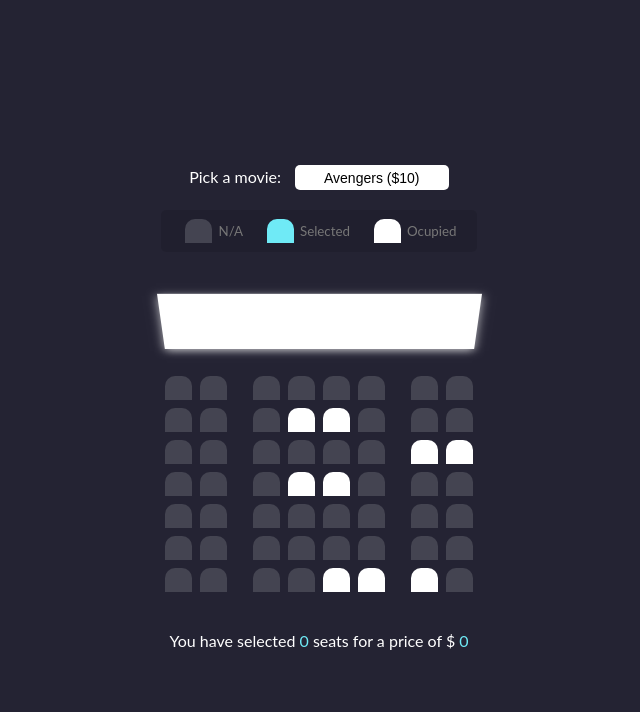
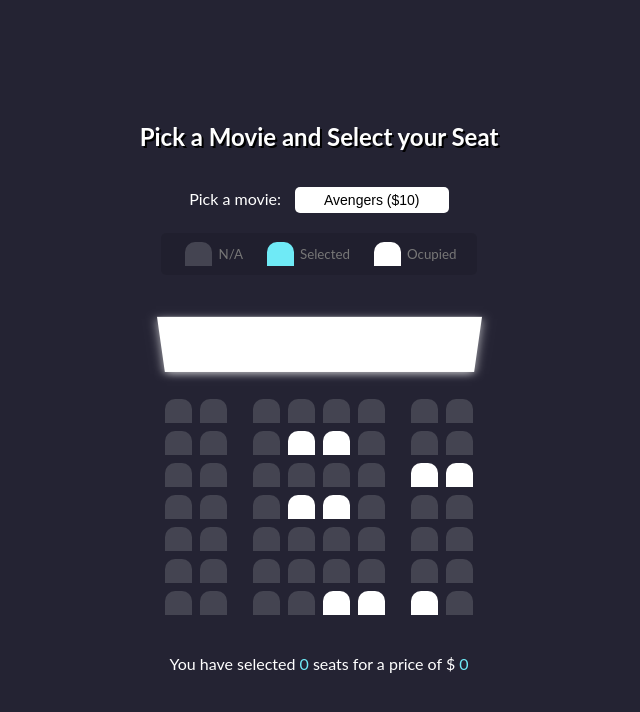
Before and after one commit to martin-webs/mySandboxRepo, a plain HTML site: page movie-seat-booking/index.html in a window 1280 px wide. Shown: the whole page, without its empty margins (321-961 px from the left). Drawn offline with Linux system fonts and the light colour scheme.

Commit message:
animated h1

```diff
--- a/movie-seat-booking/index.html
+++ b/movie-seat-booking/index.html
@@ -8,6 +8,7 @@
 	<title>Movie Seat Booking</title>
 </head>
 <body>
+	<h1>Pick a Movie and Select your Seat</h1>
 	<div class="movie-container">
 		<label>Pick a movie:</label>
 		<select id="movie">
--- a/movie-seat-booking/style.css
+++ b/movie-seat-booking/style.css
@@ -15,6 +15,22 @@ body{
 	justify-content: center;
 	height: 100vh;
 	font-family: 'Lato', sans-serif;
+}
+
+h1{
+	font-size: 1.5rem;
+	opacity: 0;
+	margin-bottom: 1rem;
+	text-shadow: 2px 2px  rgb(0, 0, 0);
+	transform: translateX(-100px);
+	animation: slideIn 1.5s forwards ease-in-out;
+}
+
+@keyframes slideIn {
+	to{
+		transform: translateX(0);
+		opacity: 1;
+	}
 }
 
 .movie-container, .container{
```
